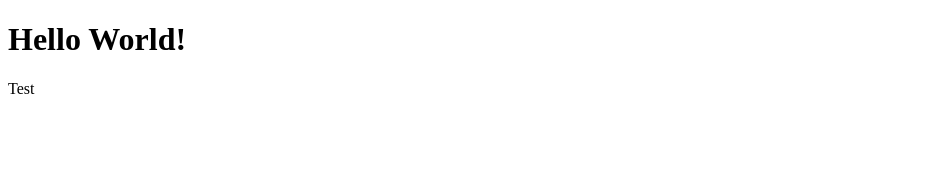
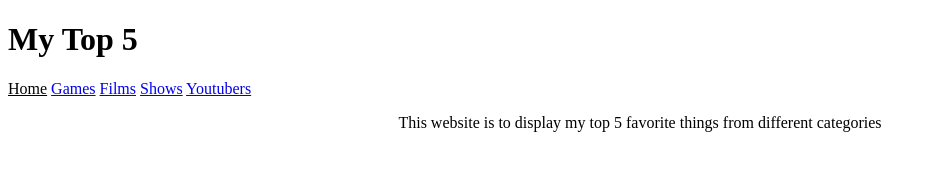
Before and after one commit to jessebabcock/jessebabcock.github.io, a plain HTML site: page index.html in a window 1280 px wide. Shown: the whole page, without its empty margins (0-936 px from the left). Drawn offline with Linux system fonts and the light colour scheme.

Commit message:
accessibility project files upload

```diff
--- a/index.html
+++ b/index.html
@@ -1,11 +1,34 @@
 <!DOCTYPE html>
-<html>
-    <head>
-        <title>Home Page</title>
-    </head>
-
-    <body>
-        <h1>Hello World!</h1>
-        <p>Test</p>
-    </body>
+<html lang="en">
+  <head>
+    <meta name="viewport" content="width=device-width, initial-scale=1.0">
+    <link rel="stylesheet" href="styles-width-600.css" media="screen and (width < 600px)">
+    <link rel="stylesheet" href="styles.css">
+    <style>
+      .nav-bar>#home{
+        color: black;
+      }
+      p{
+        text-align: center;
+      }
+    </style>
+    <title>My Top 5</title>
+  </head>
+  <body>
+    <header class="header">
+      <h1 class="center">My Top 5</h1>
+      <nav class="nav-bar">
+        <a href="index.html" id="home" class="link">Home</a>
+        <a href="games.html" id="games" class="link">Games</a>
+        <a href="films.html" id="films" class="link">Films</a>
+        <a href="shows.html" id="shows" class="link">Shows</a>
+        <a href="youtubers.html" id="youtubers" class="link">Youtubers</a>
+      </nav>
+    </header>
+    <main>
+      <p class="onload">
+        This website is to display my top 5 favorite things from different categories
+      </p>
+    </main>
+  </body>
 </html>
```
Also changed, not shown: README.md.
